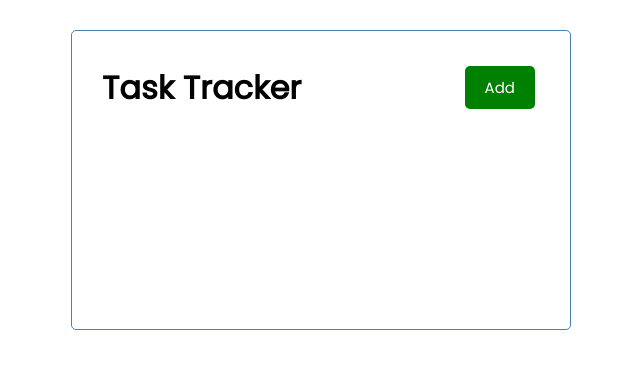
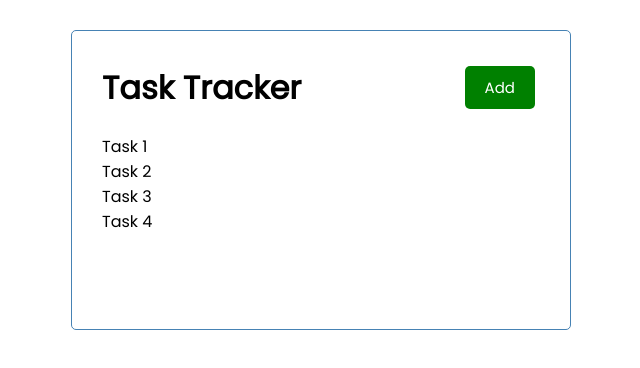
Before and after one commit to cdhairya/task-tracker-angular, an Angular app: page / in a window 1280 px wide. Shown: the top 368 px of the page, without its empty margins (319-959 px from the left). Built offline with nearby package versions, Linux system fonts and the light colour scheme.

Commit message:
Created tasks component

```diff
--- a/src/app/Todo.ts
+++ b/src/app/Task.ts
@@ -1,5 +1,5 @@
-export class Todo{
-    id:number
+export class Task{
+    id?:number
     title:string
     desc: string
     active: boolean
--- a/src/app/app.component.html
+++ b/src/app/app.component.html
@@ -1,3 +1,4 @@
 <div class="container">
   <app-header></app-header>
+  <app-tasks></app-tasks>
 </div>
--- a/src/app/app.module.ts
+++ b/src/app/app.module.ts
@@ -4,12 +4,16 @@ import { BrowserModule } from '@angular/platform-browser';
 import { AppComponent } from './app.component';
 import { HeaderComponent } from './components/header/header.component';
 import { ButtonComponent } from './components/button/button.component';
+import { TasksComponent } from './components/tasks/tasks.component';
+import { TaskItemComponent } from './components/task-item/task-item.component';
 
 @NgModule({
   declarations: [
     AppComponent,
     HeaderComponent,
-    ButtonComponent
+    ButtonComponent,
+    TasksComponent,
+    TaskItemComponent
   ],
   imports: [
     BrowserModule
--- /dev/null
+++ b/src/app/components/task-item/task-item.component.html
@@ -0,0 +1 @@
+<p>task-item works!</p>
--- /dev/null
+++ b/src/app/components/task-item/task-item.component.ts
@@ -0,0 +1,15 @@
+import { Component, OnInit } from '@angular/core';
+
+@Component({
+  selector: 'app-task-item',
+  templateUrl: './task-item.component.html',
+  styleUrls: ['./task-item.component.css']
+})
+export class TaskItemComponent implements OnInit {
+
+  constructor() { }
+
+  ngOnInit(): void {
+  }
+
+}
--- /dev/null
+++ b/src/app/components/tasks/tasks.component.html
@@ -0,0 +1 @@
+<p *ngFor="let task of tasks">{{ task.title }}</p>
--- /dev/null
+++ b/src/app/components/tasks/tasks.component.ts
@@ -0,0 +1,44 @@
+import { Component, OnInit } from '@angular/core';
+import {Task} from '../../Task'
+@Component({
+  selector: 'app-tasks',
+  templateUrl: './tasks.component.html',
+  styleUrls: ['./tasks.component.css']
+})
+export class TasksComponent implements OnInit {
+
+  tasks: Task[];
+
+  constructor() {
+    this.tasks = [
+      {
+        id: 1,
+        title: "Task 1",
+        desc: "Desc 1",
+        active: true
+      },
+      {
+        id: 2,
+        title: "Task 2",
+        desc: "Desc 2",
+        active: false
+      },
+      {
+        id: 3,
+        title: "Task 3",
+        desc: "Desc 3",
+        active: true
+      },
+      {
+        id: 4,
+        title: "Task 4",
+        desc: "Desc 4",
+        active: false
+      }
+    ]
+   }
+
+  ngOnInit(): void {
+  }
+
+}
```
Also changed, not shown: src/app/components/task-item/task-item.component.css (added), src/app/components/tasks/tasks.component.css (added), 2 other files (tests, documents, lock files or other folders).
